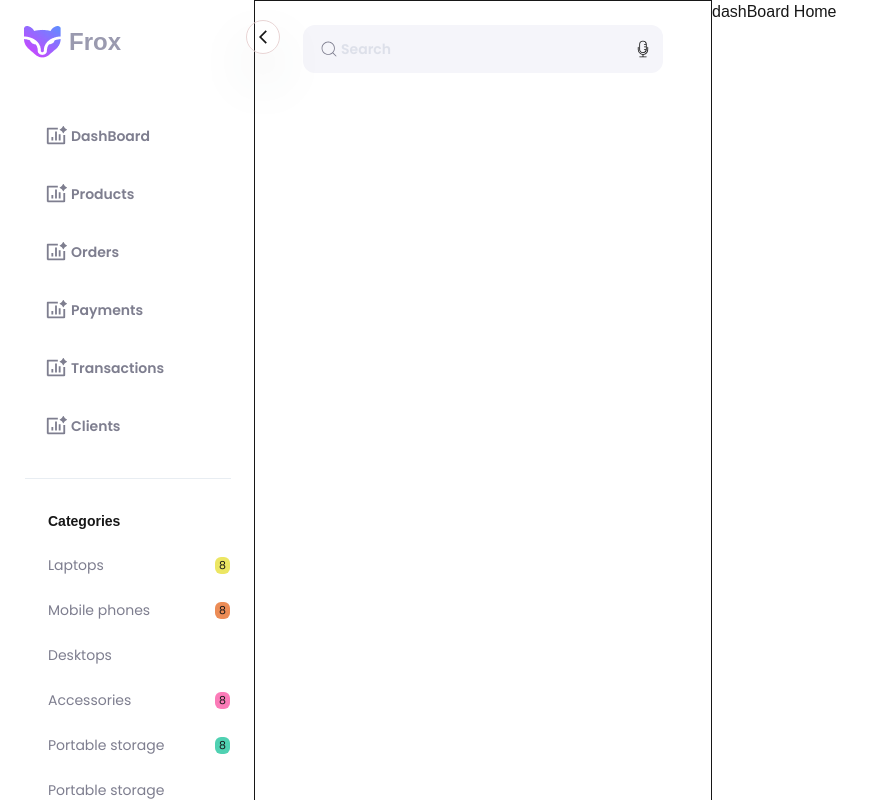
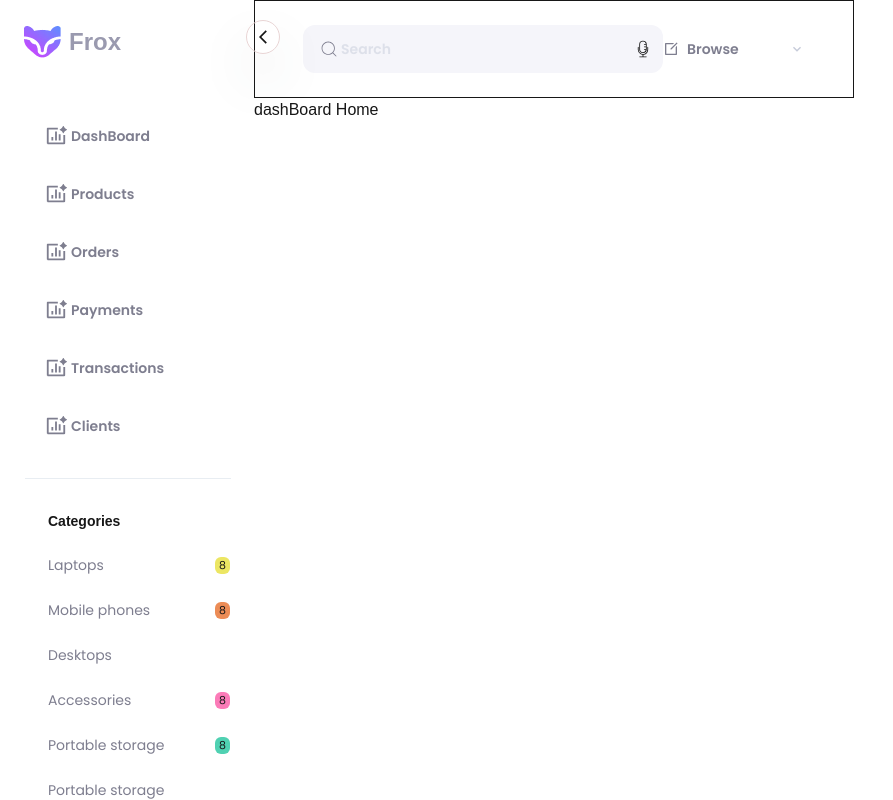
Before and after one commit to RobiMankhinStart/Colour_Cart, a Next.js app: page /dashboard in a window 1280 px wide. Shown: the top 800 px of the page, without its empty margins (0-893 px from the left). Built offline with nearby package versions, Linux system fonts and the light colour scheme.

Commit message:
creating dashBoard

```diff
--- a/app/(pages)/(DashBoard)/layout.js
+++ b/app/(pages)/(DashBoard)/layout.js
@@ -31,11 +31,12 @@ export default async function RootLayout({ children }) {
       <body
         className={`${geistSans.variable} ${geistMono.variable} antialiased flex`}
       >
-        <div className="flex">
-          <SideNav />
+        <SideNav />
+
+        <div className="">
           <TopNav />
+          {children}
         </div>
-        <div className="">{children}</div>
       </body>
     </html>
   );
--- a/app/components/DashBoard/common/TopNav.jsx
+++ b/app/components/DashBoard/common/TopNav.jsx
@@ -1,10 +1,12 @@
 import React from "react";
 import { CiSearch } from "react-icons/ci";
 import { CiMicrophoneOn } from "react-icons/ci";
+import { RiEditBoxLine } from "react-icons/ri";
+import { MdKeyboardArrowDown } from "react-icons/md";
 
 const TopNav = () => {
   return (
-    <div className="py-6 px-12 border">
+    <div className="flex border py-6 px-12 ">
       <div className=" flex items-center pl-4 gap-0.5 w-[360px] h-12 rounded-xl bg-[#F5F5FA]">
         <CiSearch className="text-[20px] text-[#7E7E8F]" />
         <input
@@ -14,6 +16,13 @@ const TopNav = () => {
         />
         <CiMicrophoneOn className="text-[20px]" />
       </div>
+      <div className="w-[142px] text-[#7E7E8F] flex items-center gap-2">
+        <RiEditBoxLine className="text-[16px] " />
+        <button className="text-[14px] font-semibold font-poppins">
+          Browse
+        </button>
+        <MdKeyboardArrowDown className="text-[16px] text-[#C6CBD9] ml-auto" />
+      </div>
     </div>
   );
 };
```
